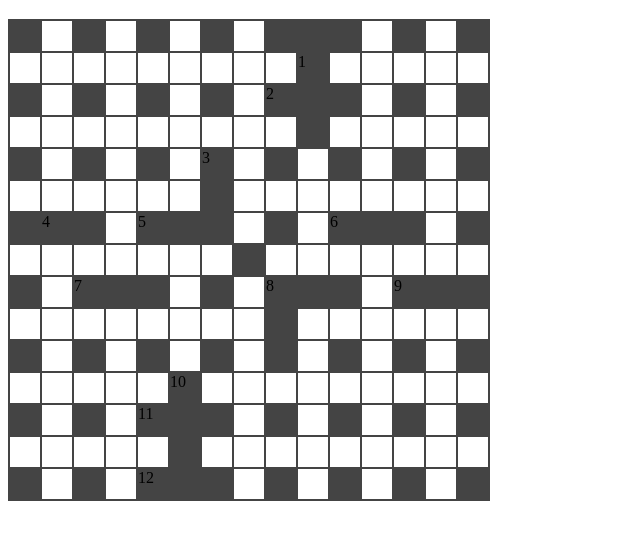
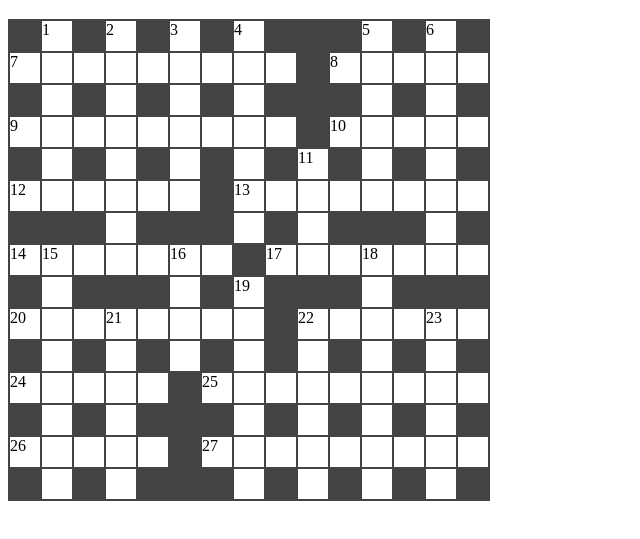
Before and after one commit to DrBobChoco/GridFillScratch, a plain HTML site: page index.html in a window 1280 px wide. Shown: the part 61-600 px from the top of the page, without its empty margins (0-640 px from the left). Drawn offline with Linux system fonts and the light colour scheme.

Commit message:
Nightly merge

```diff
--- a/index.html
+++ b/index.html
@@ -50,19 +50,33 @@ function groupClues() {
 	currClue = 1;
 	for(row=1; row<=15; row++) {
 		for(col=1; col<=15; col++) {
-			console.log('#gridOuter div[row="' + row + '"][col="' + col + '"] length - ' + $('#gridOuter div[row="' + row + '"][col="' + col + '"]').length);
-			if($('#gridOuter [row="' + row + '"][col="' + col + '"]').length &&
-				(
-					(
-						(row == 1 || $('#gridOuter [row="' + (row-1) + '"][col="' + col + '"]').length == 0) &&
-						$('#gridOuter [row="' + (row+1) + '"][col="' + col + '"]').length
-					) ||
-					(
-					 	(col == 1 || $('#gridOuter [row="' + row + '"][col="' + (col-1) + '"]').length == 0) &&
-						$('#gridOuter [row="' + row + '"][col="' + (col+1) + '"]').length
-					)
-				)
-			) {
+			clueStart = false;
+
+			if($('#gridOuter [row="' + row + '"][col="' + col + '"]')[0] &&
+				(row == 1 || !$('#gridOuter [row="' + (row-1) + '"][col="' + col + '"]')[0]) &&
+				$('#gridOuter [row="' + (row+1) + '"][col="' + col + '"]')[0]) {
+
+				clueStart = true;
+				clueRow = row;
+				do {
+					$('#gridOuter [row="' + clueRow + '"][col="' + col + '"]').attr('down', currClue);
+					clueRow++;
+				} while($('#gridOuter [row="' + clueRow + '"][col="' + col + '"]')[0]);
+			}
+
+			if($('#gridOuter [row="' + row + '"][col="' + col + '"]')[0] &&
+				(col == 1 || !$('#gridOuter [row="' + row + '"][col="' + (col-1) + '"]')[0]) &&
+				$('#gridOuter [row="' + row + '"][col="' + (col+1) + '"]')[0]) {
+
+				clueStart = true;
+				clueCol = col;
+				do {
+					$('#gridOuter [row="' + row + '"][col="' + clueCol + '"]').attr('across', currClue);
+					clueCol++;
+				} while($('#gridOuter [row="' + row + '"][col="' + clueCol + '"]')[0]);
+			}
+
+			if(clueStart) {
 				$('#gridOuter [row="' + row + '"][col="' + col + '"]').text("" + currClue);
 				currClue++;
 			}
@@ -75,10 +89,10 @@ $(function(){
 		for(col=0; col<15; col++) {
 			if(layoutInfo[row][col]) {
 				cellClass = "block";
-				rowCol = 'row="' + row + '" col="' + col + '" ';
+				rowCol = '';
 			} else {
 				cellClass = "space";
-				rowCol = '';
+				rowCol = 'row="' + (row+1) + '" col="' + (col+1) + '" ';
 			}
 			if(col == 0) {
 				cellClass += " rowStart";
```
